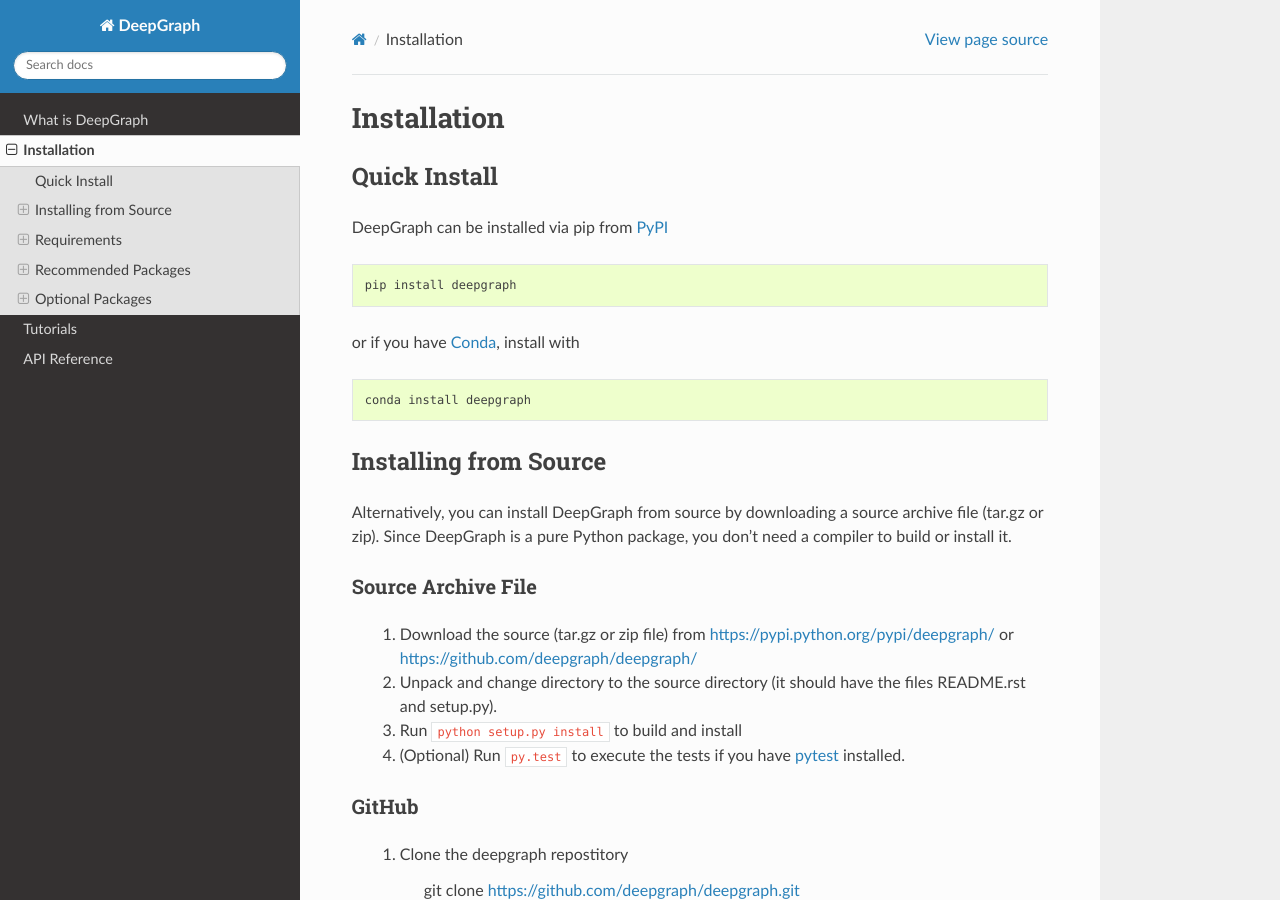
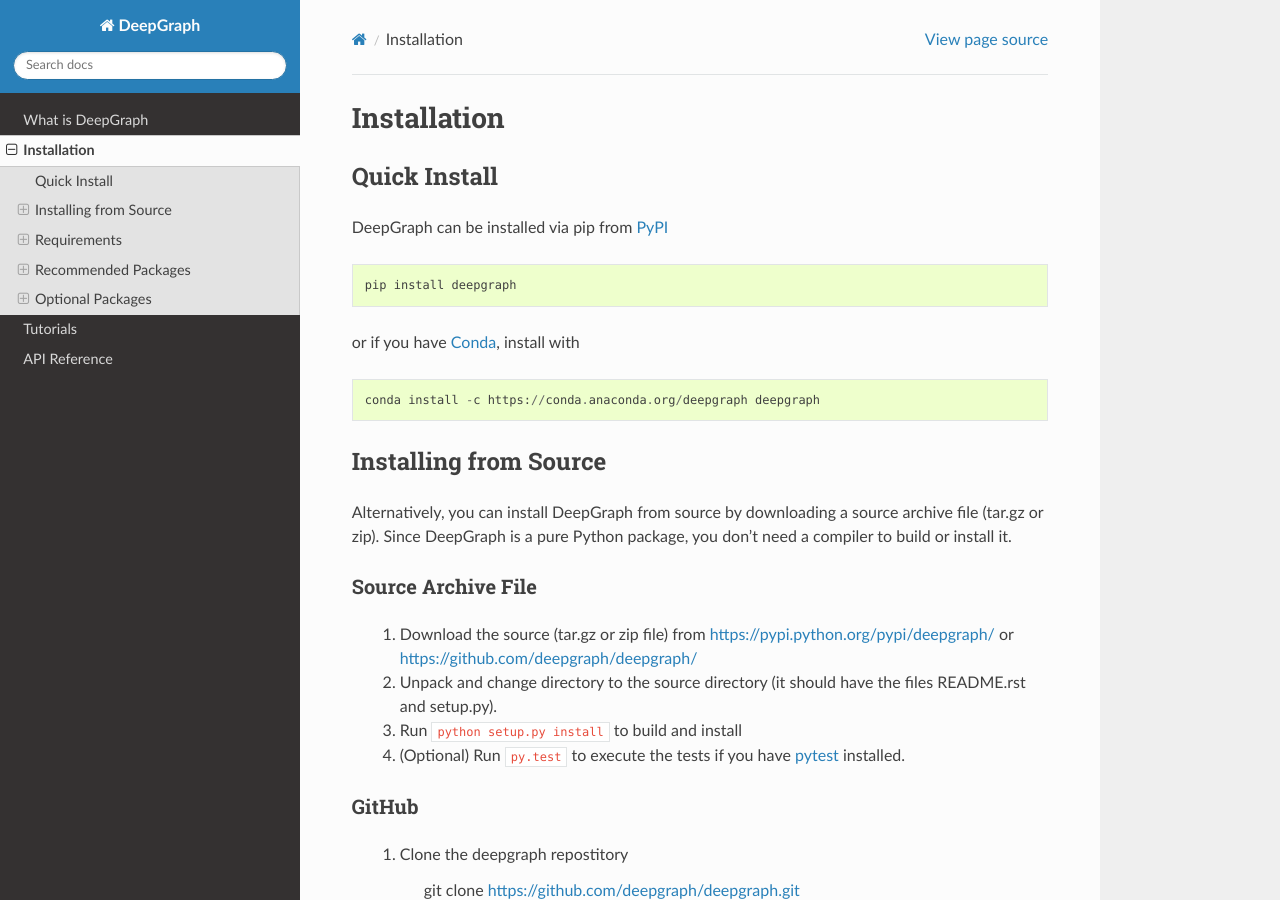
Before and after one commit to deepgraph/deepgraph, a Sphinx documentation site: the page built from doc/source/installation.rst, in a window 1280 px wide and 900 px high. Built offline with Sphinx 7.4.7 and the Read the Docs theme 2.0.0, drawn with Linux system fonts in a browser that asks for light colours; the version number could not be read and is left out; some of the changed lines change nothing that is shown.

Commit message:
update conda install information.

```diff
--- a/doc/source/installation.rst
+++ b/doc/source/installation.rst
@@ -20,7 +20,7 @@
 
 ::
 
-   conda install deepgraph
+   conda install -c https://conda.anaconda.org/deepgraph deepgraph
 
 
 Installing from Source
```
